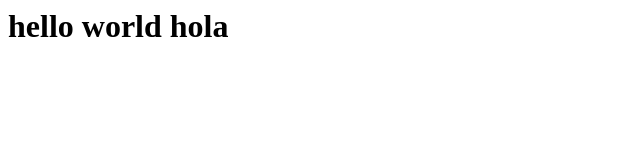
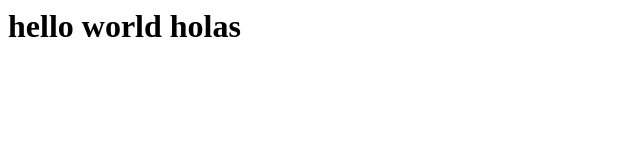
Before and after one commit to OD-n/pruebaangular.github.io, a plain HTML site: page index.html in a window 1280 px wide. Shown: the full height of the page, 0-640 px from the left. Drawn offline with Linux system fonts and the light colour scheme.

Commit message:
prueba de cambio

```diff
--- a/index.html
+++ b/index.html
@@ -3,6 +3,6 @@
 	<title>Hola Mundo</title>
 </head>
 <body>
-	<h1>hello world hola</h1>
+	<h1>hello world holas</h1>
 </body>
 </html>
```
